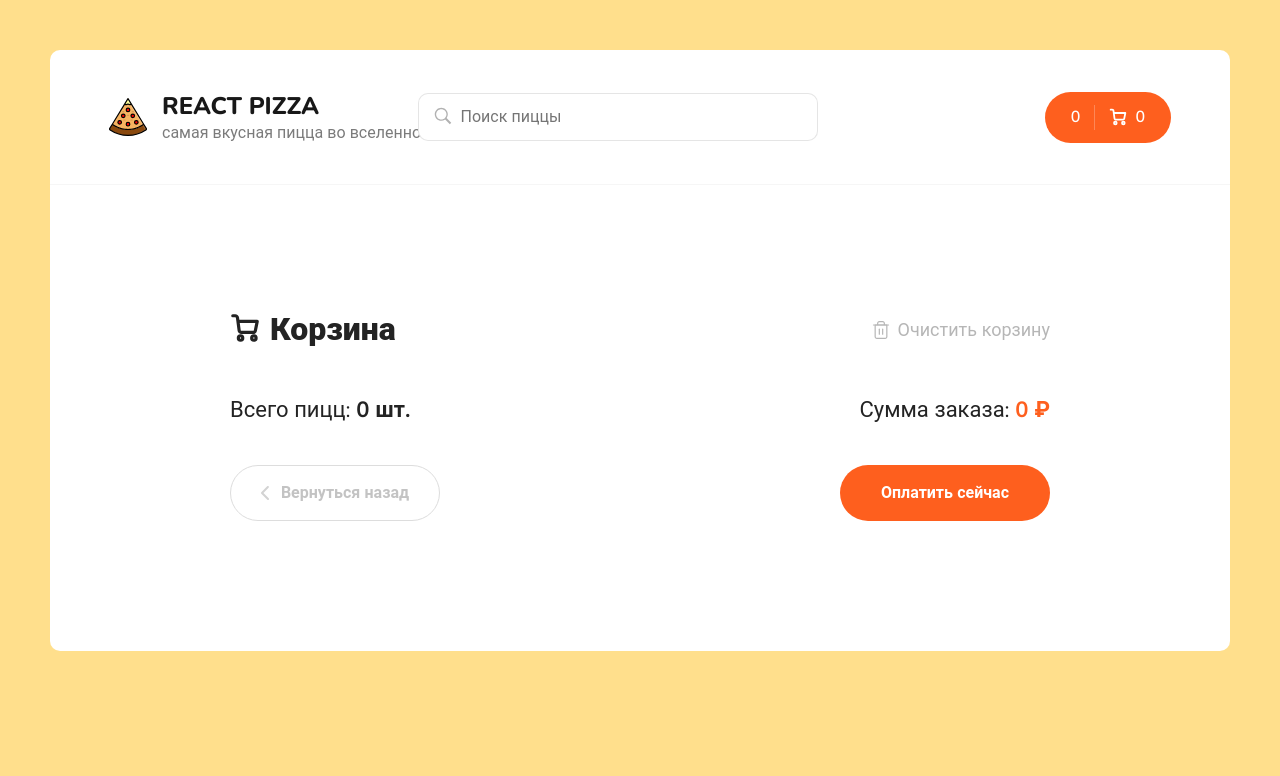
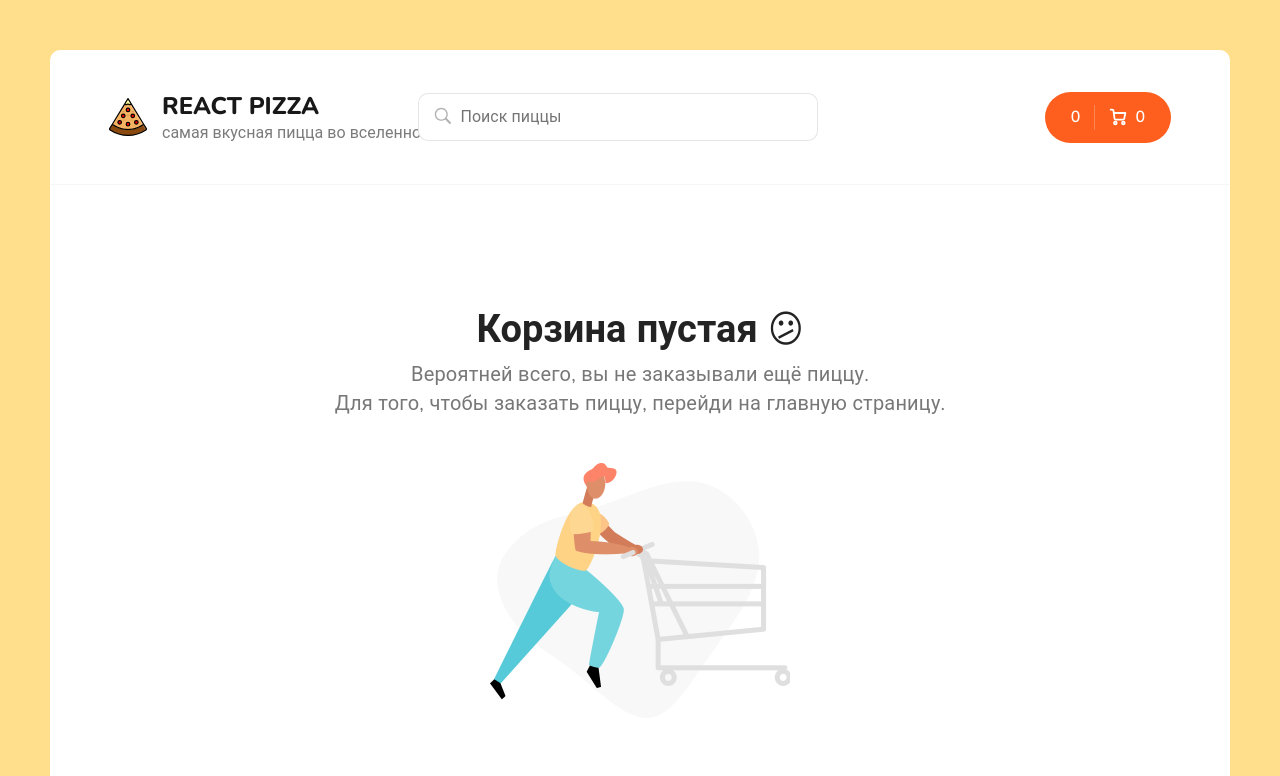
Before and after one commit to Maden51/react-pizza, a React (Create React App) app: page /cart in a window 1280 px wide. Shown: the top 776 px of the page. Built offline with nearby package versions, Linux system fonts and the light colour scheme.

Commit message:
emptyCart component added

```diff
--- /dev/null
+++ b/src/components/EmptyCart.tsx
@@ -0,0 +1,23 @@
+import { Link } from 'react-router-dom';
+import EmptyLogo from '../assets/img/empty-cart.png';
+
+const EmptyCart = () => {
+  return (
+    <div className="container container--cart">
+      <div className="cart cart--empty">
+        <h2>Корзина пустая 😕</h2>
+        <p>
+          Вероятней всего, вы не заказывали ещё пиццу.
+          <br />
+          Для того, чтобы заказать пиццу, перейди на главную страницу.
+        </p>
+        <img src={EmptyLogo} alt="Empty cart" />
+        <Link to="/" className="button button--black">
+          <span>Вернуться назад</span>
+        </Link>
+      </div>
+    </div>
+  );
+};
+
+export default EmptyCart;
--- a/src/components/PizzaBlock.tsx
+++ b/src/components/PizzaBlock.tsx
@@ -26,7 +26,7 @@
       title: pizza.title,
       price: pizza.price,
       type: typeNames[activeType],
-      size: sizeValues[activeType],
+      size: sizeValues[activeSize],
     };
     dispatch(addItem(newItem));
   };
--- a/src/pages/Cart.tsx
+++ b/src/pages/Cart.tsx
@@ -1,6 +1,7 @@
 import { useDispatch, useSelector } from 'react-redux';
 import { Link } from 'react-router-dom';
 import CartItem from '../components/CartItem';
+import EmptyCart from '../components/EmptyCart';
 import { clearItems } from '../redux/slices/cartSlice';
 import { RootState } from '../redux/store';
 
@@ -11,6 +12,10 @@
     dispatch(clearItems());
   };
   const totalCount = items.reduce((sum, item) => sum + item.count, 0);
+
+  if (!totalCount) {
+    return <EmptyCart />;
+  }
   return (
     <div className="container container--cart">
       <div className="cart">
--- a/src/scss/app.scss
+++ b/src/scss/app.scss
@@ -302,16 +302,21 @@
 
   &--empty {
     margin: 0 auto;
-    width: 560px;
+    width: 620px;
     text-align: center;
 
     h2 {
-      font-size: 32px;
-      margin-bottom: 10px;
+      font-weight: 700;
+      font-size: 38px;
+      margin-bottom: 15px;
+    }
+
+    img {
+      height: 255px;
     }
 
     p {
-      font-size: 18px;
+      font-size: 20px;
       line-height: 145.4%;
       letter-spacing: 0.01em;
       color: #777777;
```
